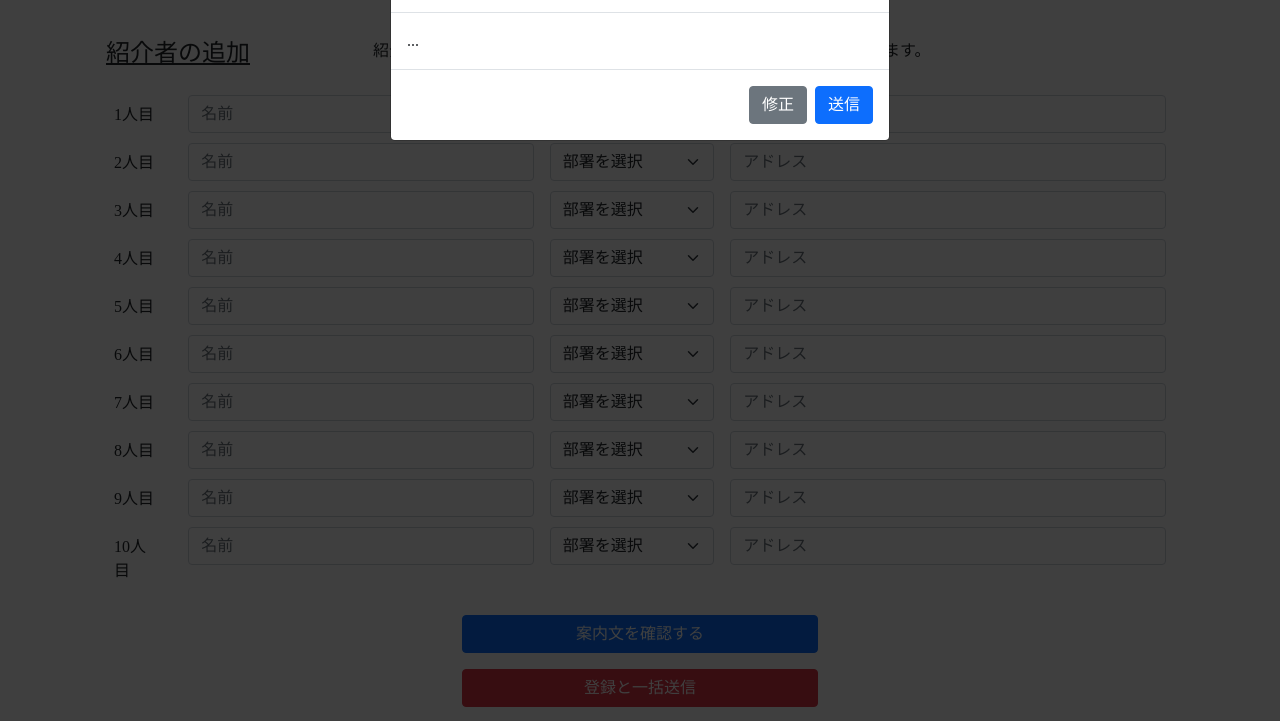
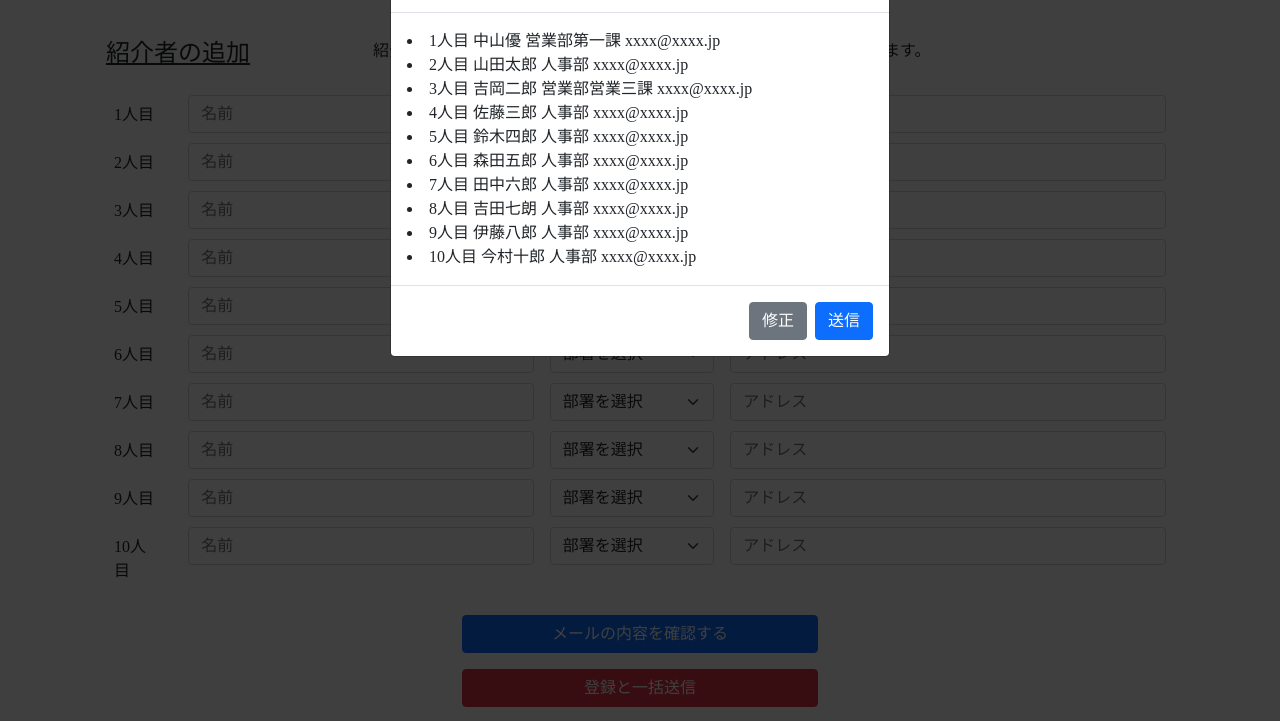
Before and after one commit to h-mayumi/tutinoko_tesuto_sinario01, a plain HTML site: page entry.html in a window 1280 px wide. Both pictures are taken after a click on the button "登録と一括送信". Shown: the part 79-802 px from the top of the page. Drawn offline with nearby package versions, Linux system fonts and the light colour scheme.

Commit message:
entry.htmlを変更しました。
＜変更点＞
①紹介者入力情報の確認画面にて、10人分入力した際の確認画面に変更しました。
②メール内容確認画面の受信者を削除しました。
③「案内文を確認する」というボタンから「メールの内容を確認する」に変更しました。

```diff
--- a/entry.html
+++ b/entry.html
@@ -272,7 +272,7 @@
       <div class="col-4 offset-4 my-3">
 
         <button type="button" class="btn btn-primary container" data-bs-toggle="modal" data-bs-target="#exampleModal"
-          data-bs-whatever="@mdo">案内文を確認する</button>
+          data-bs-whatever="@mdo">メールの内容を確認する</button>
 
         <div class="modal fade" id="exampleModal" tabindex="-1" aria-labelledby="exampleModalLabel" aria-hidden="true">
           <div class="modal-dialog">
@@ -283,10 +283,6 @@
               </div>
               <div class="modal-body">
                 <form>
-                  <div class="mb-3">
-                    <label for="recipient-name" class="col-form-label">受信者:</label>
-                    <input type="text" class="form-control" id="recipient-name">
-                  </div>
                   <div class="mb-3">
                     <label for="message-text" class="col-form-label">メッセージ:</label>
                     <textarea class="form-control" id="message-text">いつも優秀な人材を紹介してくれてありがとうございます。これからも、我が社に入ってく れそうな人材をぜひともご紹介ください。List of Excellent Young-man は、みなさんから人事部に 紹介してもいいと思った人たちを登録いただくシステムです。もし人事部から連絡してもよい優秀な方 がいらっしゃいましたら、ぜひご登録をお願いします。
@@ -319,7 +315,16 @@
                 <button type="button" class="btn-close" data-bs-dismiss="modal" aria-label="Close"></button>
               </div>
               <div class="modal-body">
-                ...
+                    <li>1人目  中山優 営業部第一課 xxxx@xxxx.jp</li>
+                    <li>2人目  山田太郎 人事部 xxxx@xxxx.jp</li>
+                    <li>3人目  吉岡二郎 営業部営業三課 xxxx@xxxx.jp</li>
+                    <li>4人目  佐藤三郎 人事部 xxxx@xxxx.jp</li>
+                    <li>5人目  鈴木四郎 人事部 xxxx@xxxx.jp</li>
+                    <li>6人目  森田五郎 人事部 xxxx@xxxx.jp</li>
+                    <li>7人目  田中六郎 人事部 xxxx@xxxx.jp</li>
+                    <li>8人目  吉田七朗 人事部 xxxx@xxxx.jp</li>
+                    <li>9人目  伊藤八郎 人事部 xxxx@xxxx.jp</li>
+                    <li>10人目  今村十郎 人事部 xxxx@xxxx.jp</li>
               </div>
               <div class="modal-footer">
                 <button type="button" class="btn btn-secondary" data-bs-dismiss="modal">修正</button>
```
